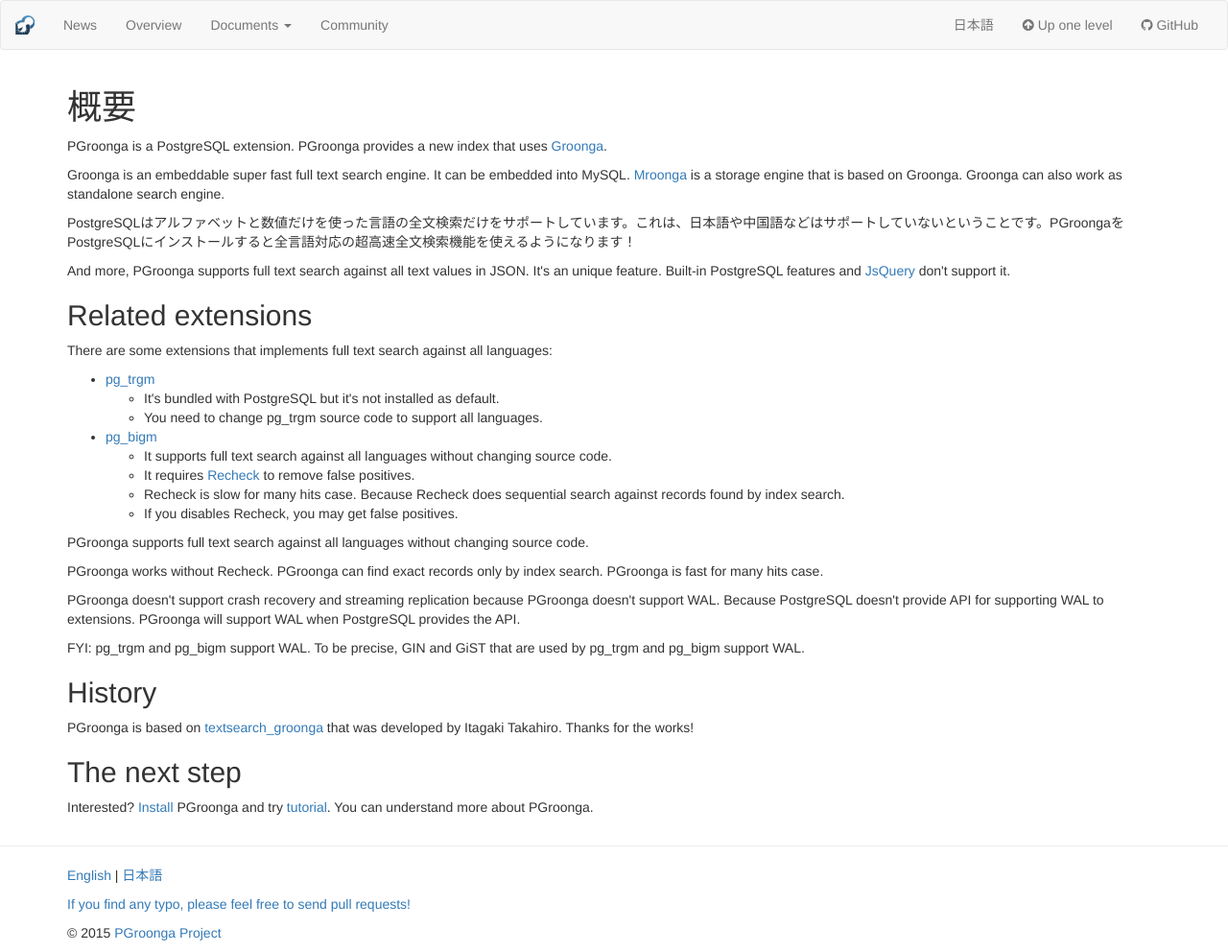
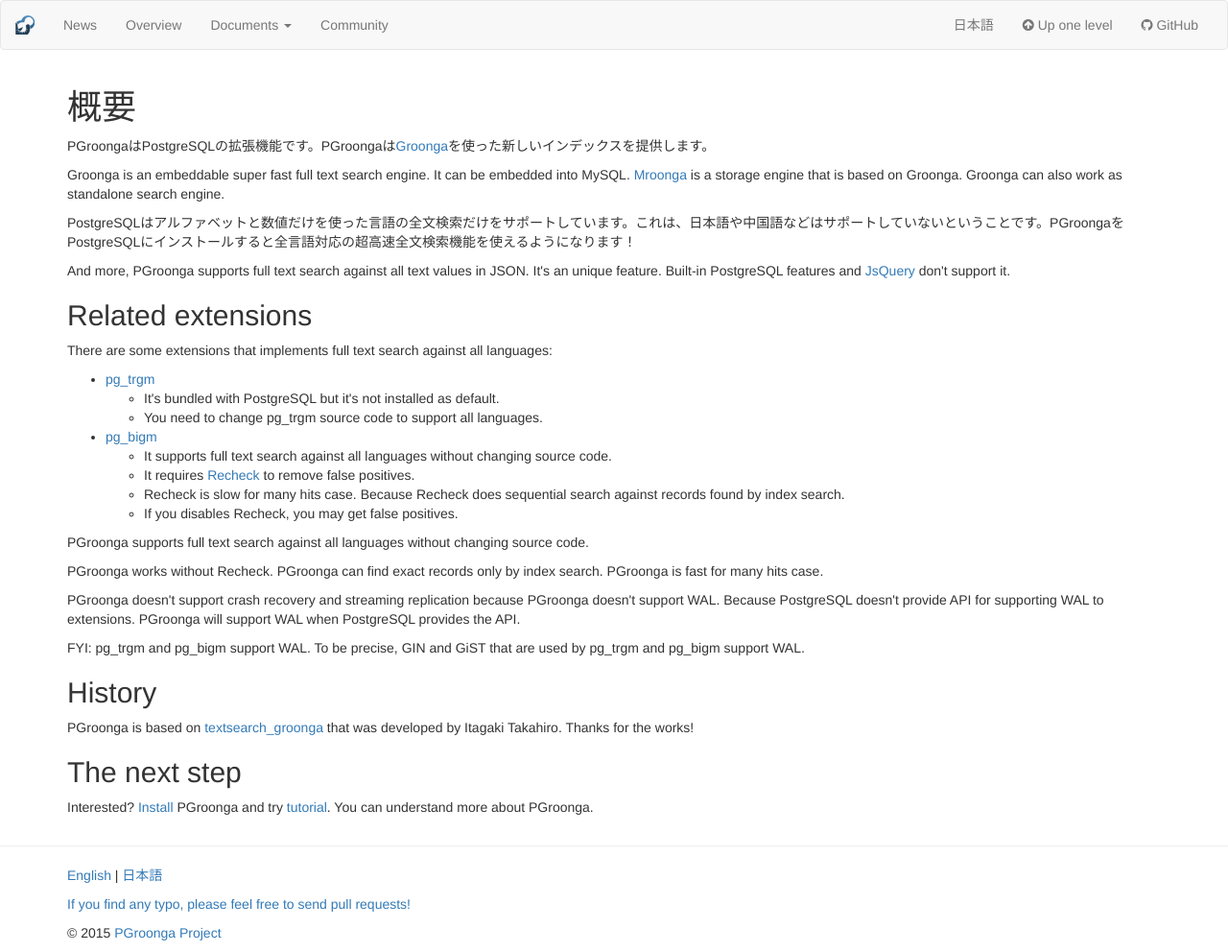
Before and after one commit to pgroonga/pgroonga.github.io, a Jekyll site: the page built from ja/overview/index.md, in a window 1280 px wide. Shown: the whole page at 96% size. Built offline with Jekyll 4.4.1, drawn with Linux system fonts in a browser that asks for light colours.

Commit message:
Translate overview a bit

```diff
--- a/ja/overview/index.md
+++ b/ja/overview/index.md
@@ -5,7 +5,7 @@
 
 # 概要
 
-PGroonga is a PostgreSQL extension. PGroonga provides a new index that uses [Groonga](http://groonga.org/).
+PGroongaはPostgreSQLの拡張機能です。PGroongaは[Groonga](http://groonga.org/)を使った新しいインデックスを提供します。
 
 Groonga is an embeddable super fast full text search engine. It can be embedded into MySQL. [Mroonga](http://mroonga.org/) is a storage engine that is based on Groonga. Groonga can also work as standalone search engine.
 
```
Also changed, not shown: 1 other file.
